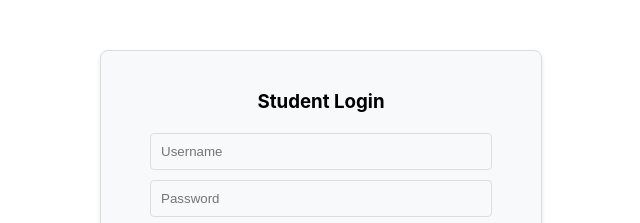
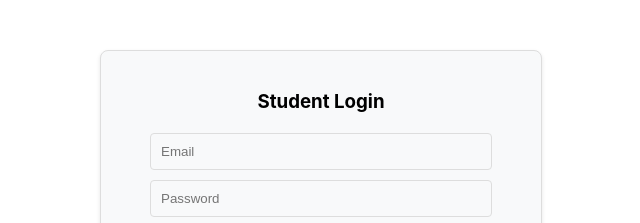
Before and after one commit to Tarek-Al-Khatib/zi-compler, a React (Create React App) app in the folder frontend/: page / in a window 1280 px wide. Shown: the top 223 px of the page, without its empty margins (319-959 px from the left). Built offline with nearby package versions, Linux system fonts and the light colour scheme.

Commit message:
Fixed previously done login apis

```diff
--- a/frontend/src/pages/Auth/Auth.jsx
+++ b/frontend/src/pages/Auth/Auth.jsx
@@ -16,7 +16,7 @@ const Auth = () => {
   });
 
   const [loginState, setLoginState] = useState({
-    username: "",
+    email: "",
     password: "",
   });
 
@@ -55,29 +55,17 @@ const Auth = () => {
 
     try {
       const response = await axios.post(
-        "http://localhost:8080/e-learning/backend/user/signup.php",
+        "http://localhost:8080/api/auth/register",
         {
           username: formState.name,
           password: formState.password,
+          password_confirmation: formState.confirmPassword,
           email: formState.email,
         }
       );
 
       const user = response.data;
       console.log(user);
-      if (user.role == "admin") {
-        navigate("/admin", {
-          state: {
-            user,
-          },
-        });
-      } else {
-        navigate("/dashboard", {
-          state: {
-            user,
-          },
-        });
-      }
     } catch (error) {
       setError("Error: Unable to register.");
       console.error(error);
@@ -94,7 +82,7 @@ const Auth = () => {
 
     try {
       const response = await axios.post(
-        "http://localhost:8080/e-learning/backend/user/signin.php",
+        "http://localhost:8080/api/auth/login",
         {
           username: loginState.username,
           password: loginState.password,
@@ -103,24 +91,6 @@ const Auth = () => {
 
       const user = response.data;
       console.log(user);
-      if (user.status == "error") {
-        console.log("error");
-        setError(user.message);
-      } else if (user.status != "banned") {
-        if (user.role == "admin") {
-          navigate("/admin", {
-            state: {
-              user,
-            },
-          });
-        } else {
-          navigate("/dashboard", {
-            state: {
-              user,
-            },
-          });
-        }
-      }
     } catch (error) {
       setError("Error: Unable to log in.");
       console.error(error);
@@ -178,10 +148,10 @@ const Auth = () => {
       ) : (
         <form onSubmit={handleLogin}>
           <input
-            type="username"
-            name="username"
-            placeholder="Username"
-            value={loginState.username}
+            type="email"
+            name="email"
+            placeholder="Email"
+            value={loginState.email}
             onChange={handleInputChange}
           />
           <input
```
